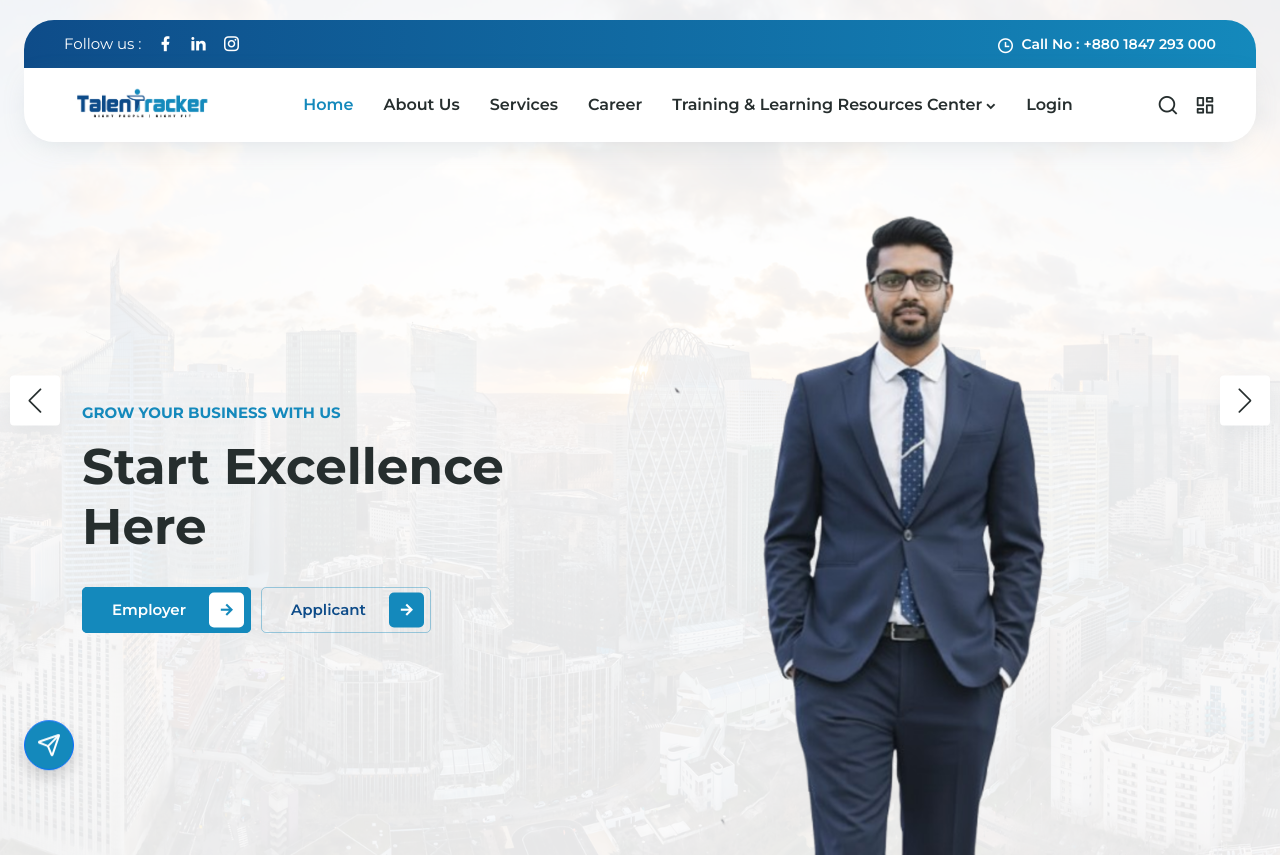
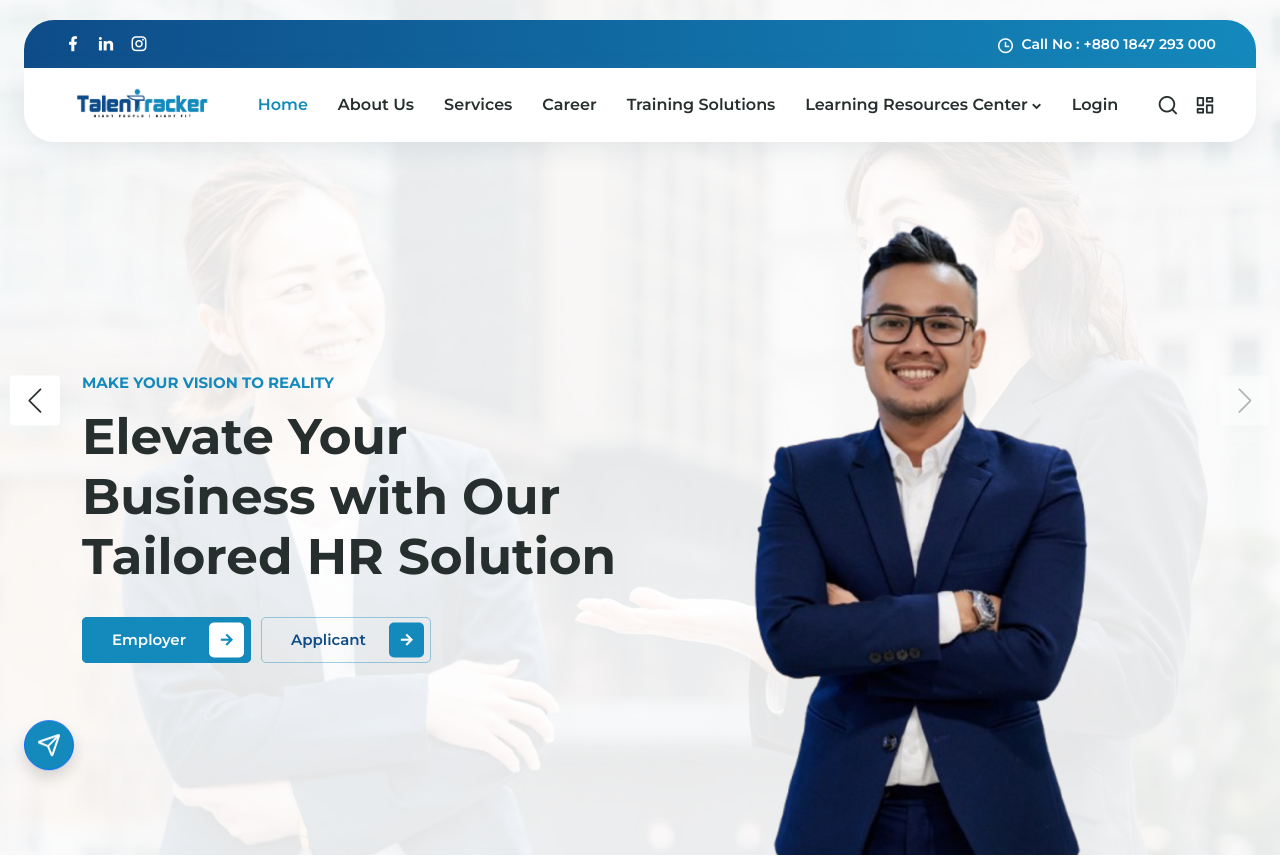
Before and after one commit to MostasirMahim/talentracker-demo, a Next.js app: page / in a window 1280 px wide. Shown: the top 857 px of the page. Built offline with nearby package versions, Linux system fonts and the light colour scheme.

Commit message:
fixed navbar

```diff
--- a/src/components/Layouts/NavbarStyleTwo.js
+++ b/src/components/Layouts/NavbarStyleTwo.js
@@ -116,6 +116,16 @@ const NavbarStyleTwo = () => {
                         Career
                       </Link>
                     </li>
+                    <li className="nav-item">
+                      <Link
+                        href="#"
+                        className={`nav-link ${
+                          pathname == "/training_solutions/" && "active"
+                        }`}
+                      >
+                        Training Solutions
+                      </Link>
+                    </li>
 
                     <li className="nav-item">
                       <Link
@@ -123,7 +133,7 @@ const NavbarStyleTwo = () => {
                         onClick={(e) => e.preventDefault()}
                         className="dropdown-toggle nav-link"
                       >
-                        Training & Learning Resources Center
+                        Learning Resources Center
                       </Link>
 
                       <ul className="dropdown-menu">
--- a/src/components/Layouts/TopHeaderStyleOne.js
+++ b/src/components/Layouts/TopHeaderStyleOne.js
@@ -13,7 +13,6 @@ const TopHeaderStyleOne = () => {
                 <div className="top-header-left-side">
                   <div className="d-flex align-items-center">
                     <ul className="top-header-social-links d-flex align-items-center">
-                      <li>Follow us :</li>
                       <li>
                         <a
                           href="https://www.facebook.com/talentracker/"
```
Also changed, not shown: src/components/Layouts/NavbarStyleOne.js (+11 -1 lines), src/components/Layouts/TopHeaderStyleTwo.js (+8 -3 lines).
